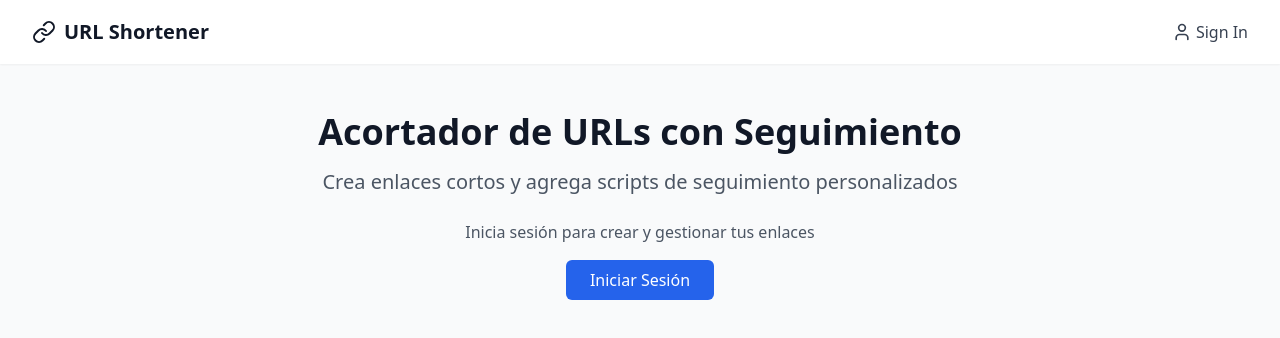
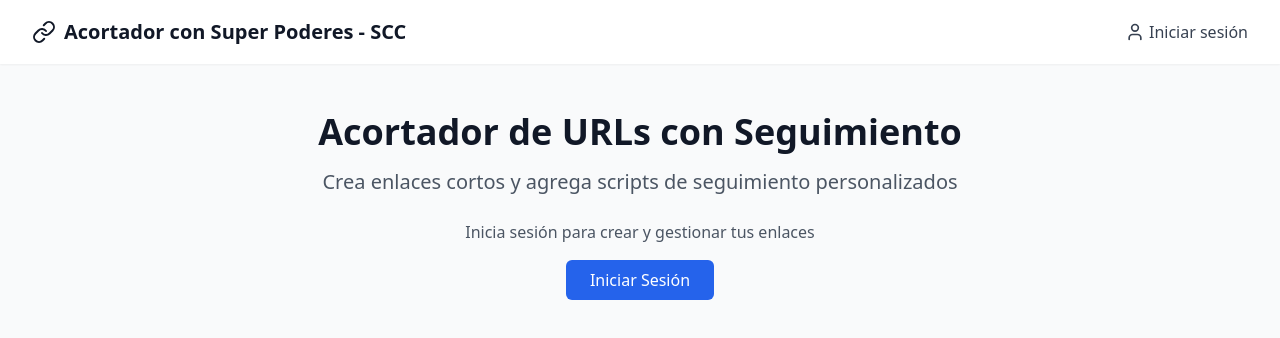
Before and after one commit to Santiagociroc11/shortener1.0, a React (Vite) app: page / in a window 1280 px wide. Shown: the top 338 px of the page. Built offline with nearby package versions, Linux system fonts and the light colour scheme.

Commit message:
vfinal1.0

```diff
--- a/src/components/Navbar.tsx
+++ b/src/components/Navbar.tsx
@@ -34,7 +34,7 @@ export default function Navbar() {
           <div className="flex items-center">
             <Link to="/" className="flex items-center text-gray-900">
               <LinkIcon className="h-6 w-6 mr-2" />
-              <span className="font-bold text-xl">URL Shortener</span>
+              <span className="font-bold text-xl">Acortador con Super Poderes - SCC</span>
             </Link>
           </div>
           <div className="flex items-center space-x-4">
@@ -52,7 +52,7 @@ export default function Navbar() {
                   className="text-gray-700 hover:text-gray-900 flex items-center"
                 >
                   <LogOut className="h-5 w-5 mr-1" />
-                  Sign Out
+                  Cerrar sesión
                 </button>
               </>
             ) : (
@@ -61,7 +61,7 @@ export default function Navbar() {
                 className="text-gray-700 hover:text-gray-900 flex items-center"
               >
                 <User className="h-5 w-5 mr-1" />
-                Sign In
+                Iniciar sesión
               </Link>
             )}
           </div>
```
